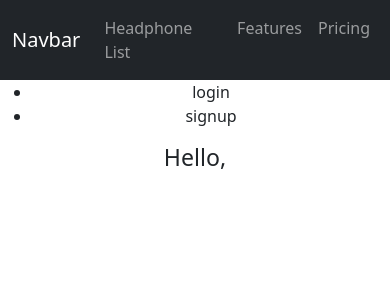
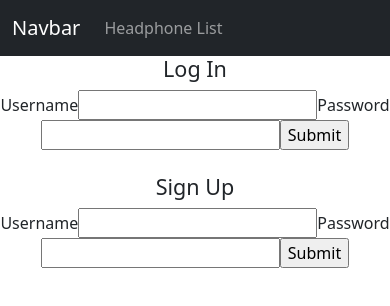
Before and after one commit to SamuelFlet/samsheadphones, a React (Create React App) app: page / in a window 390 px wide. Shown: the top 306 px of the page. Built offline with nearby package versions, Linux system fonts and the light colour scheme.

Commit message:
Users can now submit new Headphones

```diff
--- a/src/components/Header.jsx
+++ b/src/components/Header.jsx
@@ -5,15 +5,38 @@ import Nav from "react-bootstrap/Nav";
 import Container from "react-bootstrap/Container";
 
 export default class Header extends React.Component {
+  constructor(props) {
+    super(props);
+    this.state = {
+      displayed_form: "",
+      logged_in: localStorage.getItem("token") ? true : false,
+      username: "",
+    };
+  }
+
+  componentDidMount() {
+    if (this.state.logged_in) {
+      fetch("https://backendhead.herokuapp.com/core/current_user/", {
+        headers: {
+          Authorization: `JWT ${localStorage.getItem("token")}`,
+        },
+      })
+        .then((res) => res.json())
+        .then((json) => {
+          this.setState({ username: json.username });
+        });
+    }
+  }
+
   render() {
+
     return (
+
       <Navbar bg="dark" variant="dark">
         <Container>
           <Navbar.Brand href="/">Navbar</Navbar.Brand>
           <Nav className="me-auto">
             <Nav.Link href="/headphones">Headphone List</Nav.Link>
-            <Nav.Link href="#features">Features</Nav.Link>
-            <Nav.Link href="#pricing">Pricing</Nav.Link>
           </Nav>
         </Container>
       </Navbar>
--- a/src/components/nav.js
+++ /dev/null
@@ -1,26 +0,0 @@
-import React from 'react';
-import PropTypes from 'prop-types';
-
-function Nav(props) {
-  const logged_out_nav = (
-    <ul>
-      <li onClick={() => props.display_form('login')}>login</li>
-      <li onClick={() => props.display_form('signup')}>signup</li>
-    </ul>
-  );
-
-  const logged_in_nav = (
-    <ul>
-      <li onClick={props.handle_logout}>logout</li>
-    </ul>
-  );
-  return <div>{props.logged_in ? logged_in_nav : logged_out_nav}</div>;
-}
-
-export default Nav;
-
-Nav.propTypes = {
-  logged_in: PropTypes.bool.isRequired,
-  display_form: PropTypes.func.isRequired,
-  handle_logout: PropTypes.func.isRequired
-};
--- /dev/null
+++ b/src/components/new.jsx
@@ -0,0 +1,59 @@
+import React, { useState } from "react";
+import axios from "axios";
+
+const AddStudent = () => {
+  const [name, setName] = useState(null);
+  const [description, setDescription] = useState(null);
+
+  const addNewStudent = async () => {
+    let formField = new FormData();
+    formField.append("name", name);
+    formField.append("description", description);
+
+    await axios({
+      method: "post",
+      url: "https://backendhead.herokuapp.com/headphones/",
+      data: formField,
+    }).then((response) => {
+      console.log(response.data);
+    });
+  };
+
+  return (
+    <div className="container">
+      <div className="container">
+        <div className="w-75 mx-auto shadow p-5">
+          <h2 className="text-center mb-4">Add a pair of Headphones</h2>
+
+          <div className="form-group">
+            <input
+              type="text"
+              className="form-control form-control-lg"
+              placeholder="Enter the Headphone's Name"
+              name="name"
+              value={name}
+              onChange={(e) => setName(e.target.value)}
+            />
+          </div>
+
+          <div className="form-group">
+            <input
+              type="email"
+              className="form-control form-control-lg"
+              placeholder="Enter the Headphone's Description"
+              name="email"
+              value={description}
+              onChange={(e) => setDescription(e.target.value)}
+            />
+          </div>
+
+          <button className="btn btn-primary btn-block" onClick={addNewStudent}>
+            Add Headphones
+          </button>
+        </div>
+      </div>
+    </div>
+  );
+};
+
+export default AddStudent;
--- a/src/pages/App.js
+++ b/src/pages/App.js
@@ -1,5 +1,4 @@
 import React, { Component } from "react";
-import Nav from "../components/nav";
 import LoginForm from "../components/loginForm";
 import SignupForm from "../components/SignupForm";
 import "../styles/App.css";
@@ -80,29 +79,19 @@ class App extends Component {
   };
 
   render() {
-    let form;
-    switch (this.state.displayed_form) {
-      case "login":
-        form = <LoginForm handle_login={this.handle_login} />;
-        break;
-      case "signup":
-        form = <SignupForm handle_signup={this.handle_signup} />;
-        break;
-      default:
-        form = null;
+    if (this.state.logged_in) {
+      return (
+        <div className="App">
+          <button onClick={this.handle_logout}>Logout</button>
+          <h3>Hello, {this.state.username}</h3>
+        </div>
+      );
     }
-
     return (
       <div className="App">
-        <Nav
-          logged_in={this.state.logged_in}
-          display_form={this.display_form}
-          handle_logout={this.handle_logout}
-        />
-        {form}
-        <h3>
-            Hello, {this.state.username}
-        </h3>
+        <LoginForm handle_login={this.handle_login} />
+        <br></br>
+        <SignupForm handle_signup={this.handle_signup} />
       </div>
     );
   }
--- a/src/pages/headphones.jsx
+++ b/src/pages/headphones.jsx
@@ -3,7 +3,7 @@ import axios from "axios";
 import { Link } from "react-router-dom";
 import "../styles/App.css";
 import Table from "react-bootstrap/Table";
-
+import NewHeadphone from "../components/new";
 export default class PersonList extends React.Component {
   state = {
     headphones: [],
@@ -43,6 +43,7 @@ export default class PersonList extends React.Component {
             ))}
           </tbody>
         </Table>
+        <NewHeadphone />
       </div>
     );
   }
```
